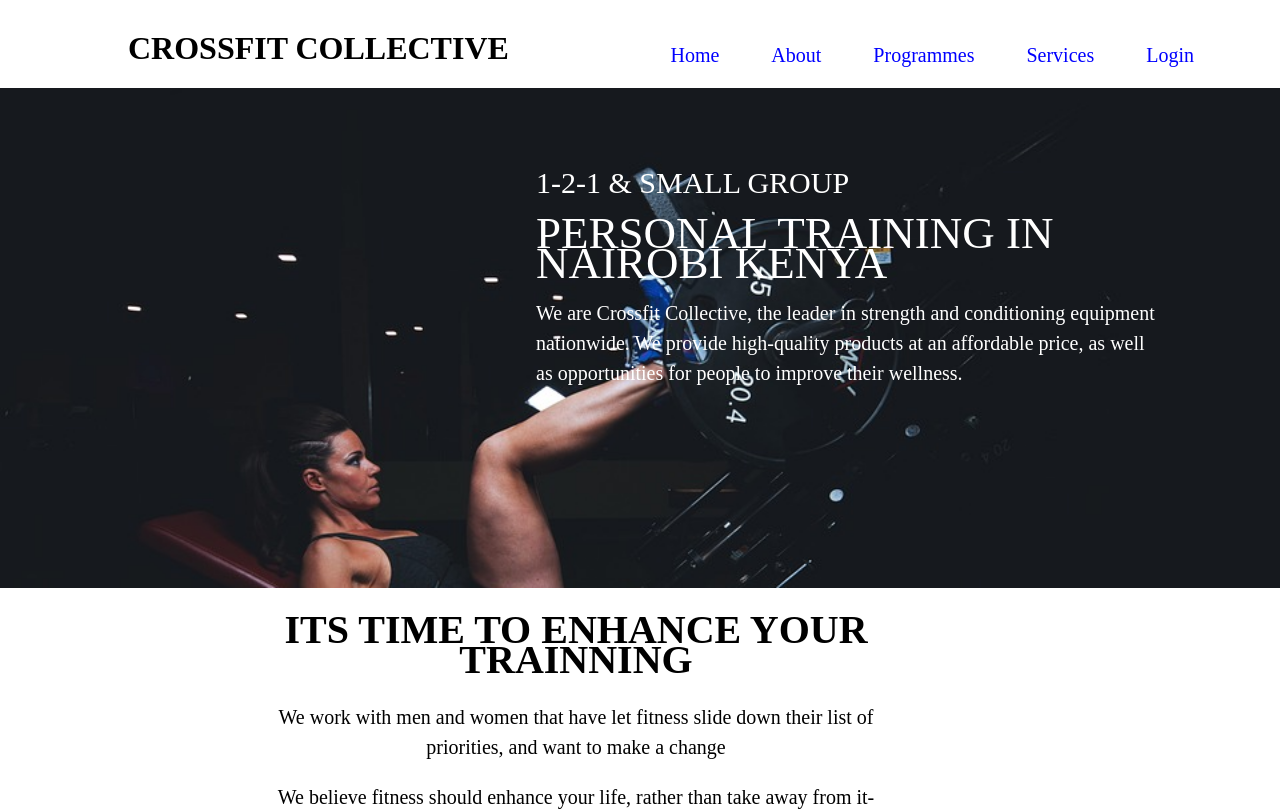
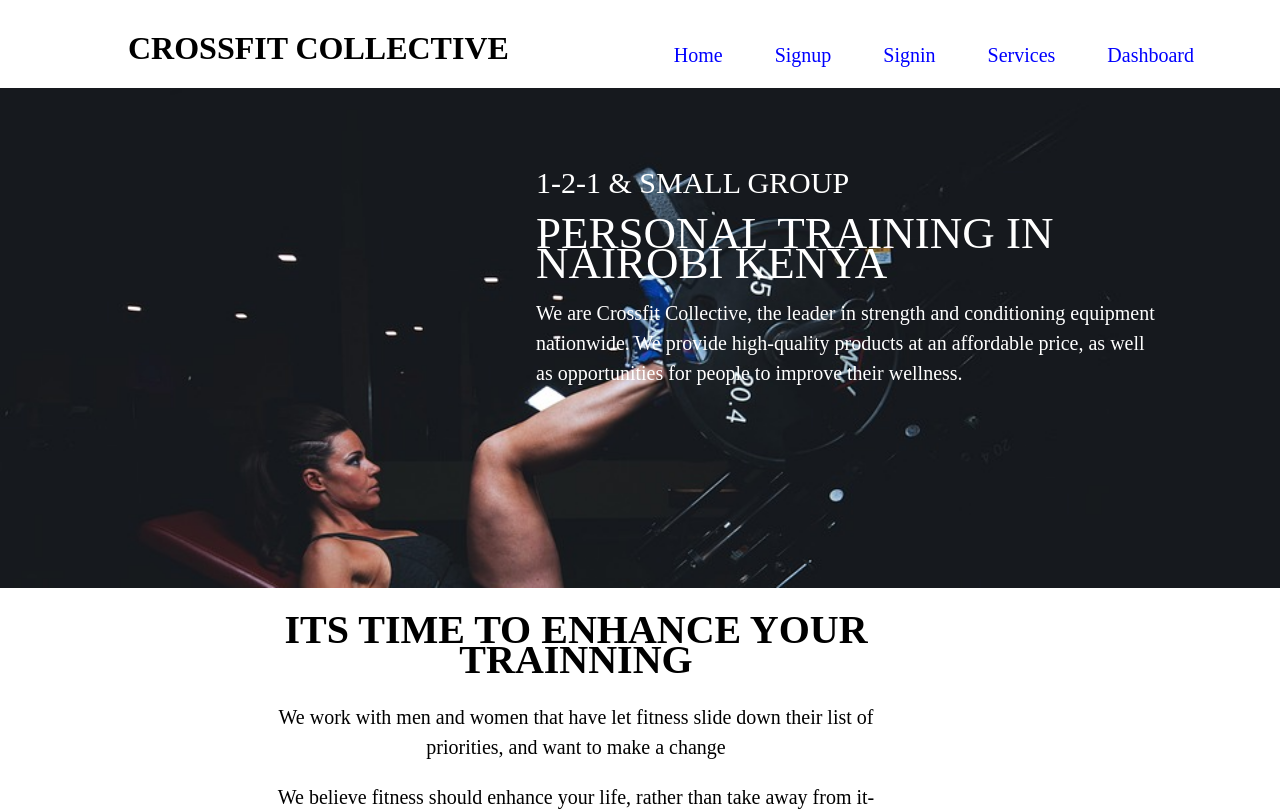
Before and after one commit to Eddahkarambu/Fitness-web-app, a React (Create React App) app: page / in a window 1280 px wide. Shown: the top 811 px of the page. Built offline with nearby package versions, Linux system fonts and the light colour scheme.

Commit message:
create the 4040 error and also navigate through the pages link

```diff
--- a/src/Components/Navbar.js
+++ b/src/Components/Navbar.js
@@ -14,10 +14,10 @@ function Navbar() {
       </div>
       <div className="main-nav">
         <Link to="/Home">Home</Link>
-        <Link to="/About">About</Link>
-        <Link to="/Programmes">Programmes</Link>
+        <Link to="/signup">Signup</Link>
+        <Link to="/signin">Signin</Link>
         <Link to="/Success Stories">Services</Link>
-        <Link to="/Login">Login</Link>
+        <Link to="/Dashboard">Dashboard</Link>
       </div>
       {/* <div className="mobile-nav">
                 <Link to='/Home'>Home</Link>
--- /dev/null
+++ b/src/Components/Notfound.js
@@ -0,0 +1,16 @@
+import React from "react";
+import { Link } from "react-router-dom";
+
+export default function NotFound() {
+  return (
+    <div>
+      <h1>404</h1>
+      <h1>Oops! You seem to be lost.</h1>
+      <h2>
+        The page your looking for has been deleted or maybe does not exist
+      </h2>
+      <h3>Follow the link below</h3>
+      <Link to="/Home">Home</Link>
+    </div>
+  );
+}
--- a/src/Components/Router.js
+++ b/src/Components/Router.js
@@ -4,6 +4,7 @@ import Home from "./Home";
 import Signup from "./Signup";
 import Signin from "./Signin";
 import Dashboard from "./Dashboard";
+import Notfound from "./Notfound";
 // import About from "./About";
 // import Programmes from "./Programmes";
 // import Success from "./Success";
@@ -17,6 +18,7 @@ export default class Paths extends Component {
         <Route path="/signup" exact element={<Signup />}></Route>
         <Route path="/signin" exact element={<Signin />}></Route>
         <Route path="/Dashboard" exact element={<Dashboard />}></Route>
+        <Route path="/Notfound" exact element={<Notfound />}></Route>
         {/* <Route path="/About" exact element={<About/>}></Route> */}
         {/* <Route path="/Programmes" exact element={<Programmes />}></Route>
                     <Route path="/Success" exact element={<Success/>}></Route>
```
